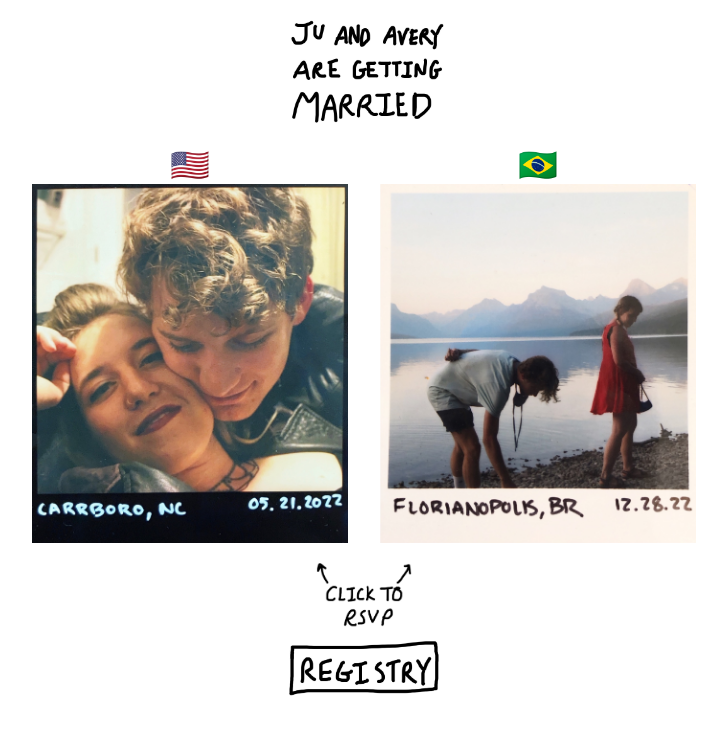
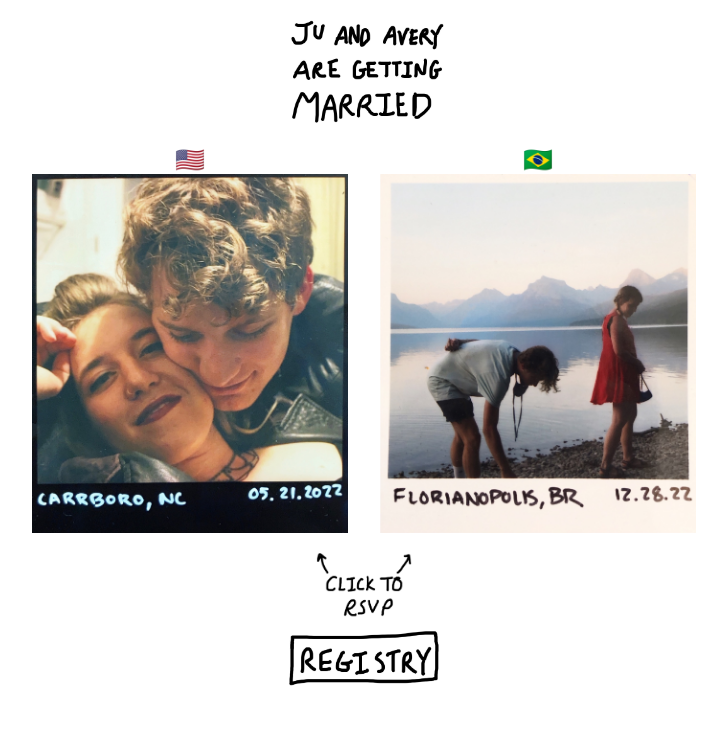
Before and after one commit to teddywilson/ju-and-avery.com, a Gatsby site: page / in a window 1280 px wide. Shown: the whole page, without its empty margins (276-1003 px from the left). Built offline with nearby package versions, Linux system fonts and the light colour scheme; Gatsby itself is replaced by a stand-in of ours.

Commit message:
Reduce emoji size

```diff
--- a/src/components/polaroid.jsx
+++ b/src/components/polaroid.jsx
@@ -30,7 +30,7 @@ const Polaroid = ({ isMobile, source, url, emoji }) => {
       <div>
         <span
           style={{
-            fontSize: "32px",
+            fontSize: "24px",
           }}
         >
           {emoji}
```
